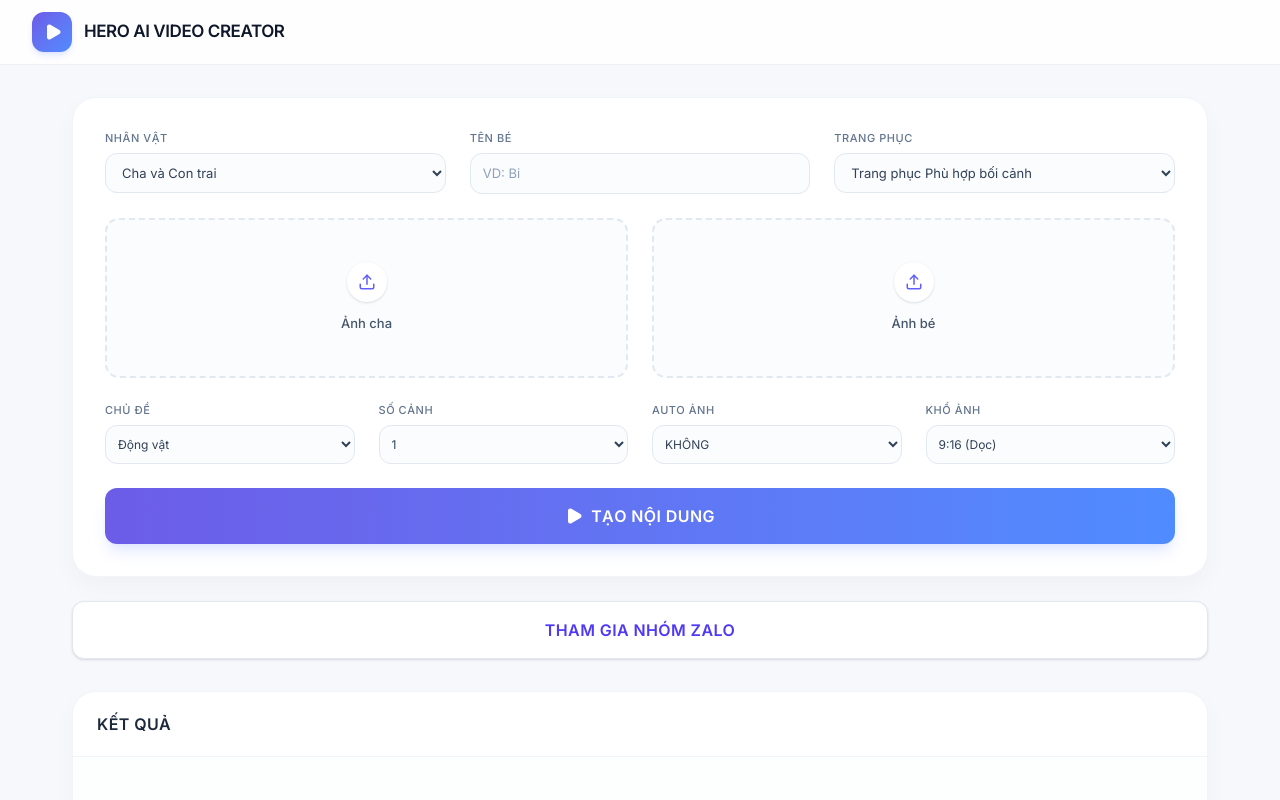
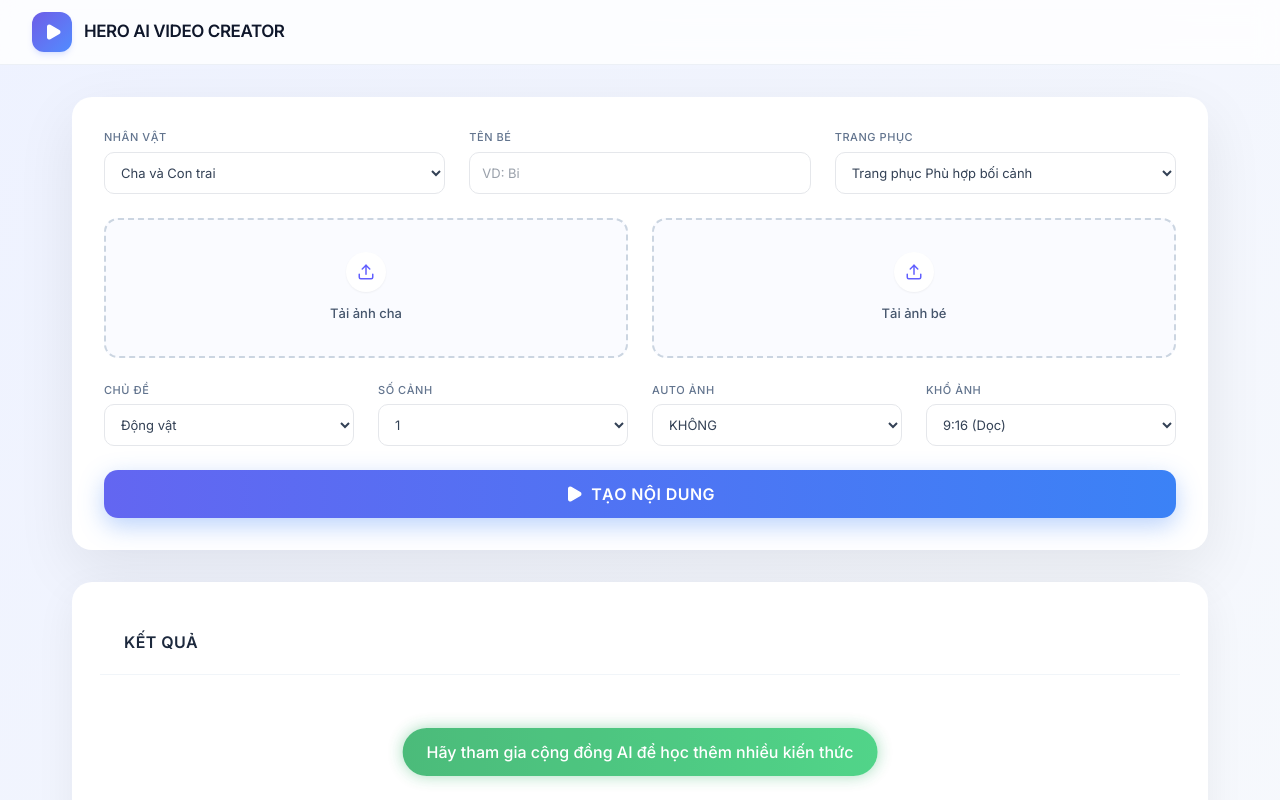
Before and after one commit to AnhNguyenEnogy/AI-ENGLISH, a React (Vite) app: page / in a window 1280 px wide. Shown: the top 800 px of the page. Built offline with nearby package versions, Linux system fonts and the light colour scheme.

Commit message:
feat: Organize downloaded assets into topic folder
Organizes the downloaded files into a subfolder named after the video topic. This improves the organization of generated assets and makes it easier for users to manage their downloads.

```diff
--- a/src/App.tsx
+++ b/src/App.tsx
@@ -164,41 +164,43 @@ export default function App() {
 
     const zip = new JSZip();
     const cleanTopic = removeAccents(topic);
+    const rootFolder = zip.folder(cleanTopic);
+    if (!rootFolder) return;
 
     const parts = result.split(/(?=Từ vựng trong video|SCENE SCRIPTS|IMAGE PROMPTS|VIDEO PROMPTS)/);
 
     const vocabSection = parts.find(p => p.trim().startsWith('Từ vựng trong video'));
     if (vocabSection) {
-      zip.file('VOCABULARY.txt', vocabSection.replace('Từ vựng trong video', '').trim());
+      rootFolder.file('VOCABULARY.txt', vocabSection.replace('Từ vựng trong video', '').trim());
     }
 
     const imagePromptSection = parts.find(p => p.trim().startsWith('IMAGE PROMPTS'));
     if (imagePromptSection) {
-      zip.file('Image_prompt.txt', imagePromptSection.replace('IMAGE PROMPTS', '').trim());
+      rootFolder.file('image_prompt.txt', imagePromptSection.replace('IMAGE PROMPTS', '').trim());
     }
 
     const videoPromptSection = parts.find(p => p.trim().startsWith('VIDEO PROMPTS'));
     if (videoPromptSection) {
-      zip.file('video_prompt.txt', videoPromptSection.replace('VIDEO PROMPTS', '').trim());
+      rootFolder.file('video_prompt.txt', videoPromptSection.replace('VIDEO PROMPTS', '').trim());
     }
 
     const scriptSection = parts.find(p => p.trim().startsWith('SCENE SCRIPTS'));
     if (scriptSection) {
-      zip.file('SCENE_SCRIPTS.txt', scriptSection.replace('SCENE SCRIPTS', '').trim());
+      rootFolder.file('SCENE_SCRIPTS.txt', scriptSection.replace('SCENE SCRIPTS', '').trim());
     }
 
     const imageKeys = Object.keys(generatedImages);
     if (imageKeys.length > 0) {
-      const imageZip = new JSZip();
+      const imagesFolder = rootFolder.folder('images');
+      if (imagesFolder) {
         imageKeys.forEach(indexStr => {
           const index = parseInt(indexStr, 10);
           const dataUrl = generatedImages[index];
           const base64Data = dataUrl.split(',')[1];
           const sceneId = (index + 1).toString().padStart(2, '0');
-        imageZip.file(`${cleanTopic}_${sceneId}.png`, base64Data, { base64: true });
+          imagesFolder.file(`scene_${sceneId}.png`, base64Data, { base64: true });
         });
-      const imageZipContent = await imageZip.generateAsync({ type: 'blob' });
-      zip.file('image.zip', imageZipContent);
+      }
     }
 
     const content = await zip.generateAsync({ type: 'blob' });
@@ -500,7 +502,7 @@ Scene 2 – Front camera angle, [Character Description of ${parentRole}], [Chara
   };
 
   return (
-    <div className="min-h-screen bg-[#F7F8FC] text-slate-800 font-sans selection:bg-indigo-100 selection:text-indigo-900">
+    <div className="min-h-screen text-slate-800 font-sans selection:bg-indigo-100 selection:text-indigo-900 pb-24">
       <header className="bg-white/80 backdrop-blur-md border-b border-slate-200/60 sticky top-0 z-20">
         <div className="max-w-7xl mx-auto px-4 sm:px-6 lg:px-8 h-16 flex items-center justify-between">
           <div className="flex items-center gap-3">
@@ -518,7 +520,7 @@ Scene 2 – Front camera angle, [Character Description of ${parentRole}], [Chara
 
           {/* Configuration Panel */}
           <div className="space-y-6">
-            <div className="bg-white rounded-[24px] p-8 shadow-[0_10px_25px_rgba(0,0,0,0.03)] border border-slate-100 transition-all hover:shadow-[0_10px_30px_rgba(0,0,0,0.05)]">
+            <div className="card">
 
               <div className="space-y-6">
                 <div className="grid grid-cols-1 md:grid-cols-3 gap-6">
@@ -530,7 +532,7 @@ Scene 2 – Front camera angle, [Character Description of ${parentRole}], [Chara
                       id="characterPair"
                       value={characterPair}
                       onChange={(e) => setCharacterPair(e.target.value)}
-                      className="w-full bg-slate-50/50 border border-slate-200 rounded-xl px-3 py-2.5 text-[13px] focus:ring-2 focus:ring-indigo-500/20 focus:border-indigo-500 outline-none transition-all text-slate-700 hover:bg-slate-50"
+                      className=""
                     >
                       {CHARACTER_PAIRS.map((t) => (
                         <option key={t.id} value={t.id}>{t.label}</option>
@@ -548,7 +550,7 @@ Scene 2 – Front camera angle, [Character Description of ${parentRole}], [Chara
                       value={childName}
                       onChange={(e) => setChildName(e.target.value)}
                       placeholder="VD: Bi"
-                      className="w-full bg-slate-50/50 border border-slate-200 rounded-xl px-3 py-2.5 text-[13px] focus:ring-2 focus:ring-indigo-500/20 focus:border-indigo-500 outline-none transition-all text-slate-700 hover:bg-slate-50 placeholder:text-slate-400"
+                      className=""
                     />
                   </div>
 
@@ -560,7 +562,7 @@ Scene 2 – Front camera angle, [Character Description of ${parentRole}], [Chara
                       id="clothingMode"
                       value={clothingMode}
                       onChange={(e) => setClothingMode(e.target.value)}
-                      className="w-full bg-slate-50/50 border border-slate-200 rounded-xl px-3 py-2.5 text-[13px] focus:ring-2 focus:ring-indigo-500/20 focus:border-indigo-500 outline-none transition-all text-slate-700 hover:bg-slate-50"
+                      className=""
                     >
                       {CLOTHING_MODES.map((t) => (
                         <option key={t.id} value={t.id}>{t.label}</option>
@@ -582,11 +584,11 @@ Scene 2 – Front camera angle, [Character Description of ${parentRole}], [Chara
                           <div className="absolute bottom-0 inset-x-0 bg-gradient-to-t from-black/60 to-transparent text-white text-[11px] font-medium text-center py-2 pt-6">Ảnh cha/mẹ</div>
                         </div>
                       ) : (
-                        <label className="flex flex-col items-center justify-center w-full h-40 bg-slate-50/50 border-2 border-dashed border-slate-200 rounded-[14px] cursor-pointer hover:bg-indigo-50/50 hover:border-indigo-300 transition-all group">
-                          <div className="w-10 h-10 rounded-full bg-white shadow-sm flex items-center justify-center mb-3 group-hover:scale-110 transition-transform">
+                        <label className="upload-box group">
+                          <div className="icon-wrapper">
                             <Upload size={18} className="text-indigo-500" />
                           </div>
-                          <span className="text-[13px] text-slate-600 font-medium">Ảnh cha</span>
+                          <span className="text-[13px] text-slate-600 font-medium">Tải ảnh cha</span>
                           <input type="file" accept="image/*" className="hidden" onChange={(e) => handleImageUpload(e, setParentImage)} />
                         </label>
                       )}
@@ -603,11 +605,11 @@ Scene 2 – Front camera angle, [Character Description of ${parentRole}], [Chara
                           <div className="absolute bottom-0 inset-x-0 bg-gradient-to-t from-black/60 to-transparent text-white text-[11px] font-medium text-center py-2 pt-6">Ảnh của bé</div>
                         </div>
                       ) : (
-                        <label className="flex flex-col items-center justify-center w-full h-40 bg-slate-50/50 border-2 border-dashed border-slate-200 rounded-[14px] cursor-pointer hover:bg-indigo-50/50 hover:border-indigo-300 transition-all group">
-                          <div className="w-10 h-10 rounded-full bg-white shadow-sm flex items-center justify-center mb-3 group-hover:scale-110 transition-transform">
+                        <label className="upload-box group">
+                          <div className="icon-wrapper">
                             <Upload size={18} className="text-indigo-500" />
                           </div>
-                          <span className="text-[13px] text-slate-600 font-medium">Ảnh bé</span>
+                          <span className="text-[13px] text-slate-600 font-medium">Tải ảnh bé</span>
                           <input type="file" accept="image/*" className="hidden" onChange={(e) => handleImageUpload(e, setChildImage)} />
                         </label>
                       )}
@@ -624,7 +626,7 @@ Scene 2 – Front camera angle, [Character Description of ${parentRole}], [Chara
                       id="topic"
                       value={topic}
                       onChange={(e) => setTopic(e.target.value)}
-                      className="w-full bg-slate-50/50 border border-slate-200 rounded-xl px-2 py-2.5 text-[12px] focus:ring-2 focus:ring-indigo-500/20 focus:border-indigo-500 outline-none transition-all text-slate-700 hover:bg-slate-50"
+                      className=""
                     >
                       {TOPICS.map((t) => (
                         <option key={t} value={t}>{t}</option>
@@ -640,7 +642,7 @@ Scene 2 – Front camera angle, [Character Description of ${parentRole}], [Chara
                       id="numScenes"
                       value={numScenes}
                       onChange={(e) => setNumScenes(Number(e.target.value))}
-                      className="w-full bg-slate-50/50 border border-slate-200 rounded-xl px-2 py-2.5 text-[12px] focus:ring-2 focus:ring-indigo-500/20 focus:border-indigo-500 outline-none transition-all text-slate-700 hover:bg-slate-50"
+                      className=""
                     >
                       {SCENE_COUNTS.map((n) => (
                         <option key={n} value={n}>{n}</option>
@@ -656,7 +658,7 @@ Scene 2 – Front camera angle, [Character Description of ${parentRole}], [Chara
                       id="autoGenerateImages"
                       value={autoGenerateImages}
                       onChange={(e) => setAutoGenerateImages(e.target.value)}
-                      className="w-full bg-slate-50/50 border border-slate-200 rounded-xl px-2 py-2.5 text-[12px] focus:ring-2 focus:ring-indigo-500/20 focus:border-indigo-500 outline-none transition-all text-slate-700 hover:bg-slate-50"
+                      className=""
                     >
                       {AUTO_IMAGE_OPTIONS.map((t) => (
                         <option key={t.id} value={t.id}>{t.label}</option>
@@ -672,7 +674,7 @@ Scene 2 – Front camera angle, [Character Description of ${parentRole}], [Chara
                       id="aspectRatio"
                       value={aspectRatio}
                       onChange={(e) => setAspectRatio(e.target.value)}
-                      className="w-full bg-slate-50/50 border border-slate-200 rounded-xl px-2 py-2.5 text-[12px] focus:ring-2 focus:ring-indigo-500/20 focus:border-indigo-500 outline-none transition-all text-slate-700 hover:bg-slate-50"
+                      className=""
                     >
                       {ASPECT_RATIOS.map((t) => (
                         <option key={t.id} value={t.id}>{t.label}</option>
@@ -684,7 +686,7 @@ Scene 2 – Front camera angle, [Character Description of ${parentRole}], [Chara
                 <button
                   onClick={generateContent}
                   disabled={loading}
-                  className="w-full mt-4 bg-gradient-to-r from-[#6C5CE7] to-[#4F8CFF] hover:from-[#5A4CD1] hover:to-[#3E7BE6] text-white font-bold tracking-wide uppercase rounded-xl px-4 py-4 flex items-center justify-center gap-2 transition-all disabled:opacity-70 disabled:cursor-not-allowed shadow-lg shadow-indigo-200/50 hover:shadow-indigo-300/50 transform hover:-translate-y-0.5 active:translate-y-0"
+                  className="primary-button mt-4"
                 >
                   {loading ? (
                     <>
@@ -700,37 +702,60 @@ Scene 2 – Front camera angle, [Character Description of ${parentRole}], [Chara
                 </button>
               </div>
             </div>
-
-            <a
-              href="#"
-              className="block w-full bg-white border border-slate-200 hover:border-indigo-300 hover:bg-indigo-50 text-indigo-600 font-bold tracking-wide uppercase rounded-xl px-4 py-4 text-center transition-all shadow-sm"
-            >
-              THAM GIA NHÓM ZALO
-            </a>
           </div>
 
           {/* Main Content Area */}
           <div className="space-y-8">
-            <div className="bg-white rounded-[24px] shadow-[0_10px_25px_rgba(0,0,0,0.03)] border border-slate-100 min-h-[600px] flex flex-col overflow-hidden transition-all hover:shadow-[0_10px_30px_rgba(0,0,0,0.05)]">
+            <div className="result-panel min-h-[600px] flex flex-col overflow-hidden transition-all">
               <div className="border-b border-slate-100 bg-white px-6 py-5 flex items-center justify-between sticky top-0 z-10">
                 <div className="flex items-center gap-3">
                   <h2 className="text-base font-bold text-slate-800 uppercase tracking-wide">KẾT QUẢ</h2>
                 </div>
+              </div>
 
+              {/* Fixed Utility Toolbar */}
               {result && (
-                  <div className="flex items-center gap-2 flex-wrap justify-end">
+                <div className="bg-slate-50/80 backdrop-blur-sm border-b border-slate-200 px-6 py-3 sticky top-[73px] z-10 flex items-center gap-3 overflow-x-auto">
                   <button
                     onClick={handleDownloadAllData}
-                      className="flex items-center gap-1.5 px-3 py-1.5 text-[13px] font-medium bg-indigo-50 border border-indigo-100 rounded-lg hover:bg-indigo-100 hover:text-indigo-700 transition-colors text-indigo-600 shadow-sm"
+                    className="flex items-center gap-1.5 px-4 py-2 text-[13px] font-medium bg-gradient-to-r from-[#27ae60] to-[#2ecc71] text-white rounded-full hover:shadow-[0_0_10px_rgba(39,174,96,0.4)] transition-all whitespace-nowrap"
                   >
                     <Save size={14} />
-                      Lưu data
+                    Lưu Data
+                  </button>
+                  <button
+                    onClick={handleDownloadAllImages}
+                    disabled={Object.keys(generatedImages).length === 0}
+                    className="flex items-center gap-1.5 px-4 py-2 text-[13px] font-medium bg-gradient-to-r from-[#3b82f6] to-[#60a5fa] text-white rounded-full hover:shadow-[0_0_10px_rgba(59,130,246,0.4)] transition-all disabled:opacity-50 disabled:cursor-not-allowed whitespace-nowrap"
+                  >
+                    <Download size={14} />
+                    Tải Ảnh
+                  </button>
+                  <button
+                    onClick={copyVocabulary}
+                    className="flex items-center gap-1.5 px-4 py-2 text-[13px] font-medium bg-gradient-to-r from-[#8b5cf6] to-[#a78bfa] text-white rounded-full hover:shadow-[0_0_10px_rgba(139,92,246,0.4)] transition-all whitespace-nowrap"
+                  >
+                    {copiedVocab ? <Check size={14} /> : <Copy size={14} />}
+                    Copy Vocabulary
+                  </button>
+                  <button
+                    onClick={() => copySection('IMAGE PROMPTS', setCopiedImage)}
+                    className="flex items-center gap-1.5 px-4 py-2 text-[13px] font-medium bg-gradient-to-r from-[#8b5cf6] to-[#a78bfa] text-white rounded-full hover:shadow-[0_0_10px_rgba(139,92,246,0.4)] transition-all whitespace-nowrap"
+                  >
+                    {copiedImage ? <Check size={14} /> : <Copy size={14} />}
+                    Copy Image Prompt
+                  </button>
+                  <button
+                    onClick={() => copySection('VIDEO PROMPTS', setCopiedVideo)}
+                    className="flex items-center gap-1.5 px-4 py-2 text-[13px] font-medium bg-gradient-to-r from-[#8b5cf6] to-[#a78bfa] text-white rounded-full hover:shadow-[0_0_10px_rgba(139,92,246,0.4)] transition-all whitespace-nowrap"
+                  >
+                    {copiedVideo ? <Check size={14} /> : <Copy size={14} />}
+                    Copy Video Prompt
                   </button>
                 </div>
               )}
-              </div>
 
-              <div className="p-6 flex-1 overflow-auto bg-slate-50/30">
+              <div className="p-7 flex-1 overflow-auto bg-white">
                 {!result && !loading ? (
                   <div className="h-full flex flex-col items-center justify-center text-slate-400 space-y-4 min-h-[400px]">
                     <div className="w-16 h-16 rounded-2xl bg-slate-100/50 flex items-center justify-center border border-slate-100">
@@ -842,7 +867,7 @@ Scene 2 – Front camera angle, [Character Description of ${parentRole}], [Chara
 
             {/* Render Images Section */}
             {(extractImagePrompts(result).length > 0 || Object.keys(generatedImages).length > 0) && (
-              <div className="bg-white rounded-[24px] p-8 shadow-[0_10px_25px_rgba(0,0,0,0.03)] border border-slate-100 transition-all hover:shadow-[0_10px_30px_rgba(0,0,0,0.05)]">
+              <div className="result-panel transition-all">
                 <div className="flex items-center justify-between mb-6 border-b border-slate-100 pb-4">
                   <div className="flex items-center gap-3">
                     <h3 className="text-base font-bold text-slate-800 flex items-center gap-2 uppercase tracking-wide">
@@ -919,6 +944,14 @@ Scene 2 – Front camera angle, [Character Description of ${parentRole}], [Chara
           </div>
 
       </main>
+
+      {/* Floating Zalo Button */}
+      <a
+        href="#"
+        className="fixed bottom-6 left-1/2 -translate-x-1/2 z-50 bg-gradient-to-r from-[#27ae60] to-[#2ecc71] text-white font-medium px-6 py-3 rounded-full shadow-[0_0_15px_rgba(39,174,96,0.5)] animate-pulse hover:scale-105 transition-transform whitespace-nowrap"
+      >
+        Hãy tham gia cộng đồng AI để học thêm nhiều kiến thức
+      </a>
     </div>
   );
 }
--- a/src/index.css
+++ b/src/index.css
@@ -5,3 +5,108 @@
   --font-sans: "Inter", ui-sans-serif, system-ui, sans-serif;
   --font-mono: "JetBrains Mono", ui-monospace, SFMono-Regular, monospace;
 }
+
+body {
+  background: linear-gradient(135deg, #eef2ff, #f8fafc);
+  min-height: 100vh;
+}
+
+.card {
+  background: white;
+  border-radius: 20px;
+  padding: 32px;
+  box-shadow: 0 20px 60px rgba(0, 0, 0, 0.08);
+  border: none;
+}
+
+.upload-box {
+  height: 140px;
+  border: 2px dashed #cbd5e1;
+  border-radius: 14px;
+  background: #fafbff;
+  transition: all 0.2s ease;
+  display: flex;
+  flex-direction: column;
+  align-items: center;
+  justify-content: center;
+  cursor: pointer;
+  width: 100%;
+}
+
+.upload-box:hover {
+  background: #f1f5ff;
+  border-color: #6366f1;
+}
+
+.upload-box .icon-wrapper {
+  width: 40px;
+  height: 40px;
+  border-radius: 50%;
+  background: white;
+  box-shadow: 0 1px 2px rgba(0,0,0,0.05);
+  display: flex;
+  align-items: center;
+  justify-content: center;
+  margin-bottom: 12px;
+  transition: transform 0.2s ease;
+}
+
+.upload-box:hover .icon-wrapper {
+  transform: scale(1.1);
+}
+
+input, select {
+  height: 42px;
+  border-radius: 10px;
+  border: 1px solid #e5e7eb;
+  padding: 0 12px;
+  width: 100%;
+  outline: none;
+  transition: all 0.2s ease;
+  background: white;
+  color: #334155;
+  font-size: 13px;
+}
+
+input:focus, select:focus {
+  border-color: #6366f1;
+  box-shadow: 0 0 0 2px rgba(99, 102, 241, 0.15);
+}
+
+.primary-button {
+  height: 48px;
+  border-radius: 14px;
+  background: linear-gradient(90deg, #6366f1, #3b82f6);
+  color: white;
+  font-weight: 600;
+  box-shadow: 0 8px 24px rgba(59, 130, 246, 0.35);
+  width: 100%;
+  display: flex;
+  align-items: center;
+  justify-content: center;
+  gap: 8px;
+  transition: all 0.2s ease;
+  text-transform: uppercase;
+  letter-spacing: 0.025em;
+  border: none;
+  cursor: pointer;
+}
+
+.primary-button:hover {
+  filter: brightness(1.05);
+  transform: translateY(-2px);
+}
+
+.primary-button:disabled {
+  opacity: 0.7;
+  cursor: not-allowed;
+  transform: none;
+}
+
+.result-panel {
+  background: white;
+  border-radius: 20px;
+  padding: 28px;
+  box-shadow: 0 12px 40px rgba(0, 0, 0, 0.06);
+  border: none;
+}
```
Lines whose indentation alone changed are shown as unchanged.
